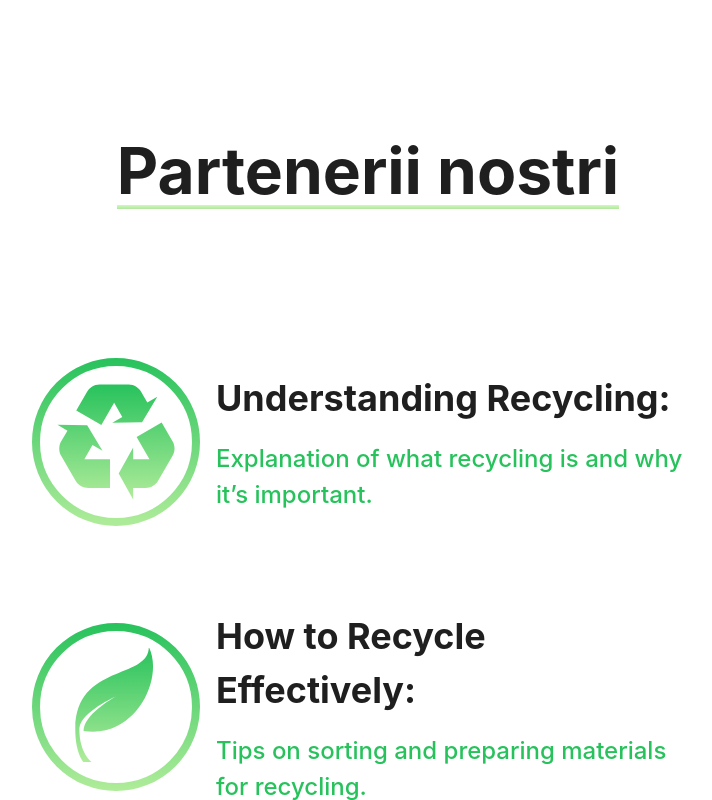
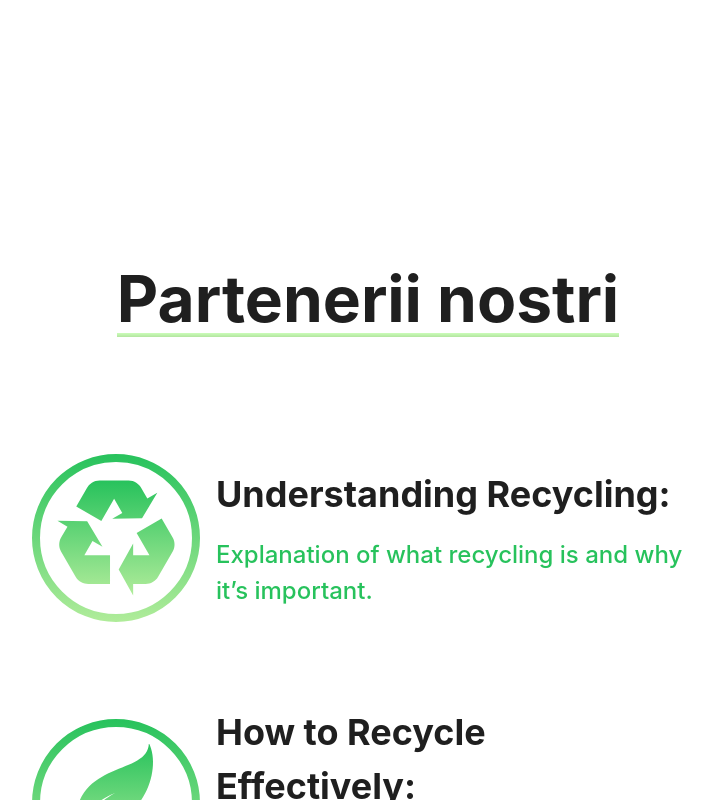
Before and after one commit to diandraaaaa/ASRSRC, a React (Create React App) app: page /despre-noi in a window 1280 px wide. Shown: the part 1560-2360 px from the top of the page, without its empty margins (272-984 px from the left). Built offline with nearby package versions, Linux system fonts and the light colour scheme.

Commit message:
fix small bugs in about page

```diff
--- a/src/components/KeyPoint.jsx
+++ b/src/components/KeyPoint.jsx
@@ -4,7 +4,7 @@ import Paragraph from './Paragraph'
 
 function KeyPoint({title, text, icon, customClasses}) {
   return (
-    <div className={`flex max-md:flex-col max-w-3xl py-8 items-center max-md:border-b-2  ${customClasses}`}>
+    <div className={`flex max-md:flex-col max-w-3xl py-8 items-center max-md:border-b-2 max-md:mx-12  ${customClasses}`}>
         <div>
             <img src={icon} alt="" className="max-md:max-w-[128px] max-md:pt-10 max-md:pb-4 max-w-[168px]"/>
         </div>
--- a/src/pages/About.jsx
+++ b/src/pages/About.jsx
@@ -39,11 +39,11 @@ function About() {
         />
     </div>
     </section>
-    <section>
+    <section className="py-32">
         <div className="text-center">
             <Heading color="black" weight="bold" size="h1" underline="true" customClasses="inline max-sm:block">Partenerii nostri</Heading>
         </div>
-        <div className="max-w-2xl mx-auto py-32">
+        <div className="max-w-2xl mx-auto mt-24">
             <KeyPoint
                 title="Understanding Recycling:"
                 text="Explanation of what recycling is and why it’s important."
```
